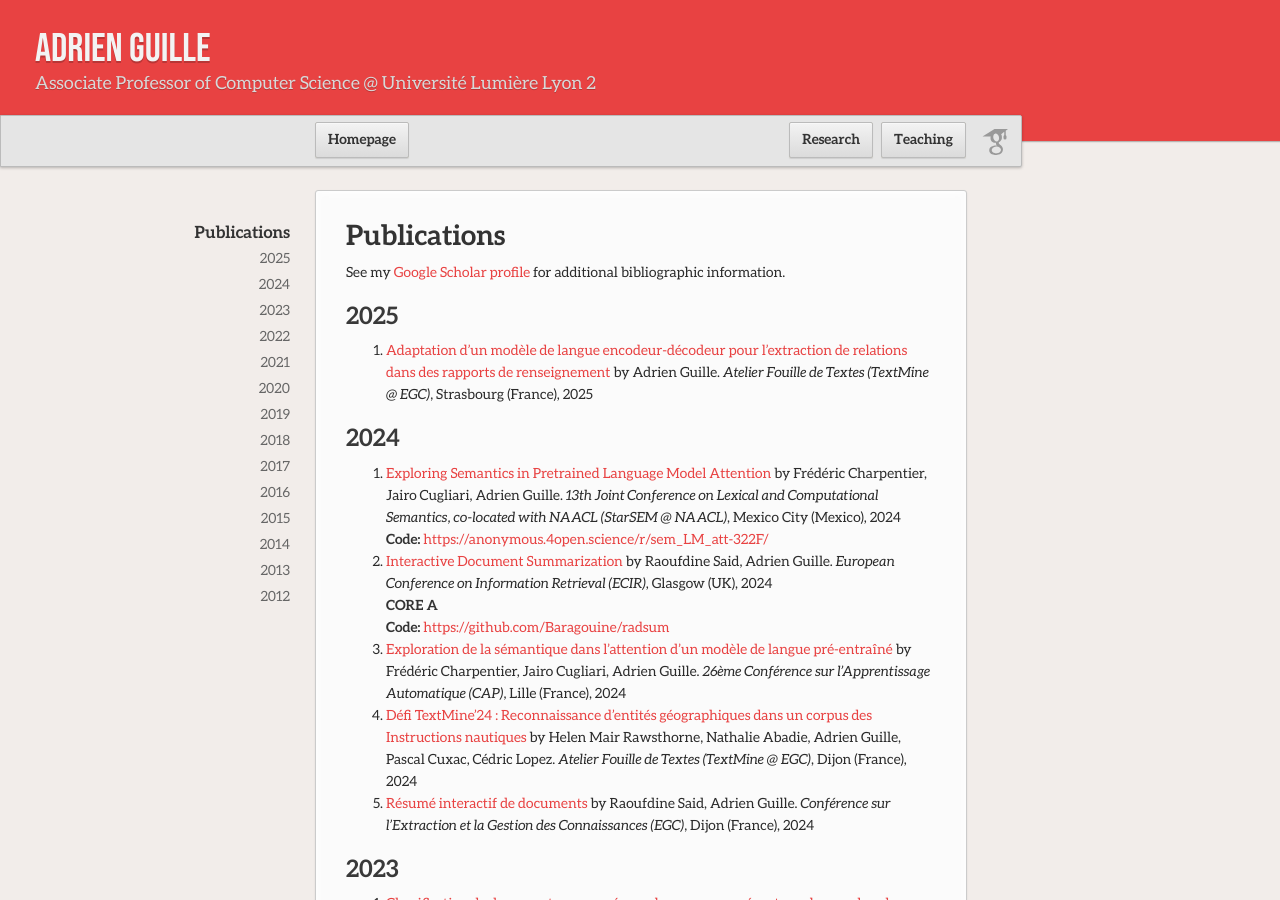
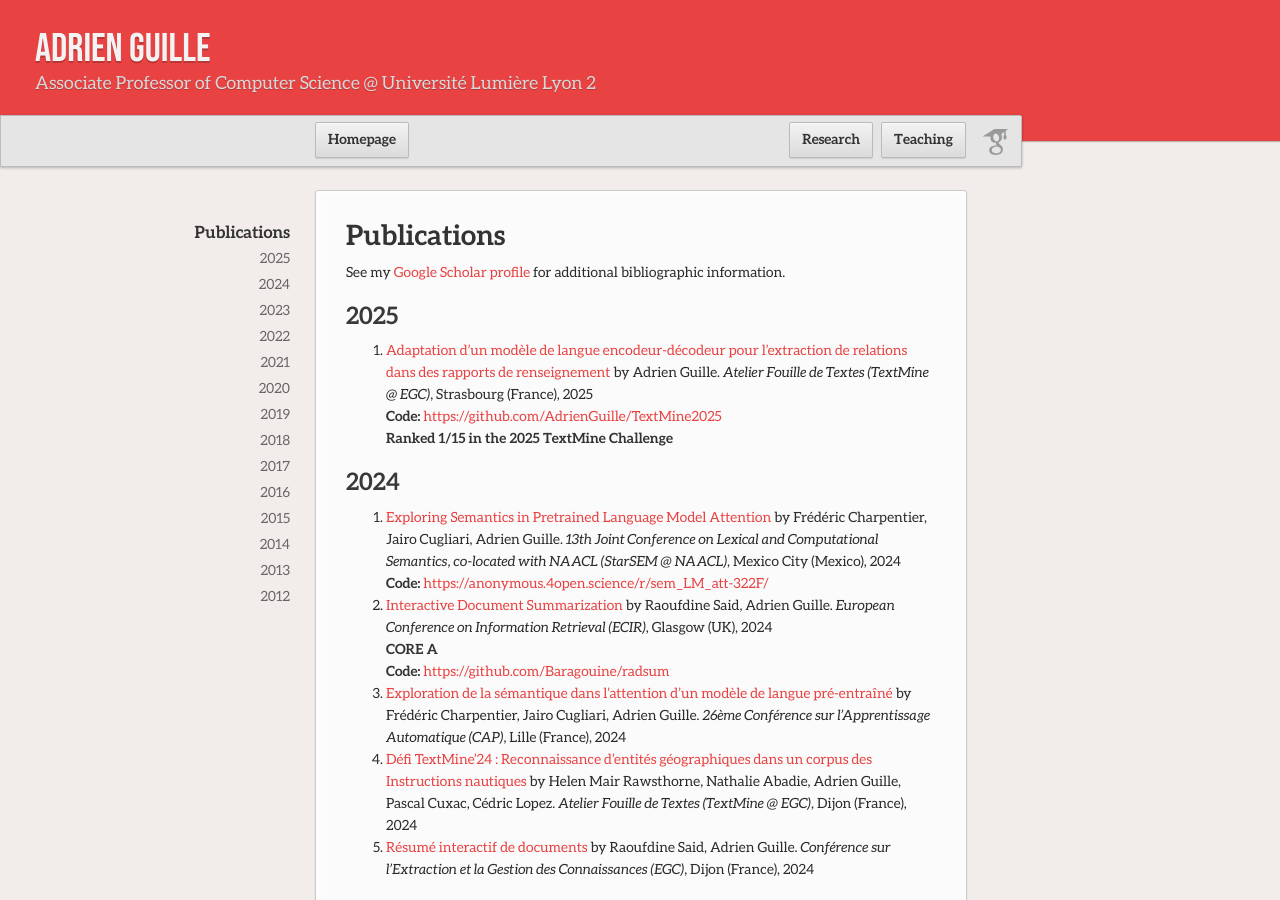
Before and after one commit to AdrienGuille/adrienguille.github.io, a Jekyll site: the page built from publications.md, in a window 1280 px wide and 900 px high. Built offline with Jekyll 4.4.1, drawn with Linux system fonts in a browser that asks for light colours; our own code applies the rules of GitHub Pages for plain Markdown files.

Commit message:
Update publications.md

```diff
--- a/publications.md
+++ b/publications.md
@@ -4,6 +4,8 @@ See my [Google Scholar profile](https://scholar.google.com/citations?user=mM_oO1
 
 ## 2025
 - [Adaptation d'un modèle de langue encodeur-décodeur pour l'extraction de relations dans des rapports de renseignement]() by Adrien Guille. *Atelier Fouille de Textes (TextMine @ EGC)*, Strasbourg (France), 2025
+<br>**Code:** [https://github.com/AdrienGuille/TextMine2025](https://github.com/AdrienGuille/TextMine2025)
+<br>**Ranked 1/15 in the 2025 TextMine Challenge**
 
 ## 2024
 
```
